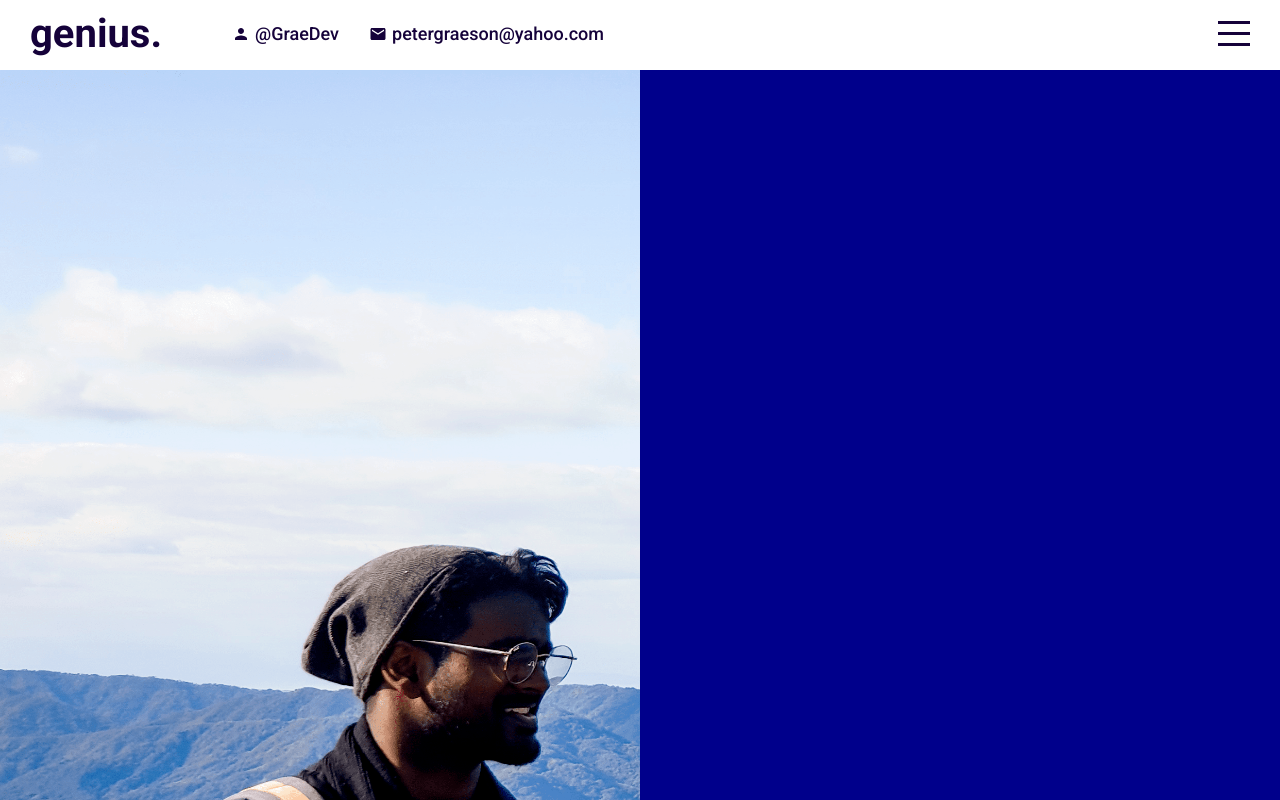
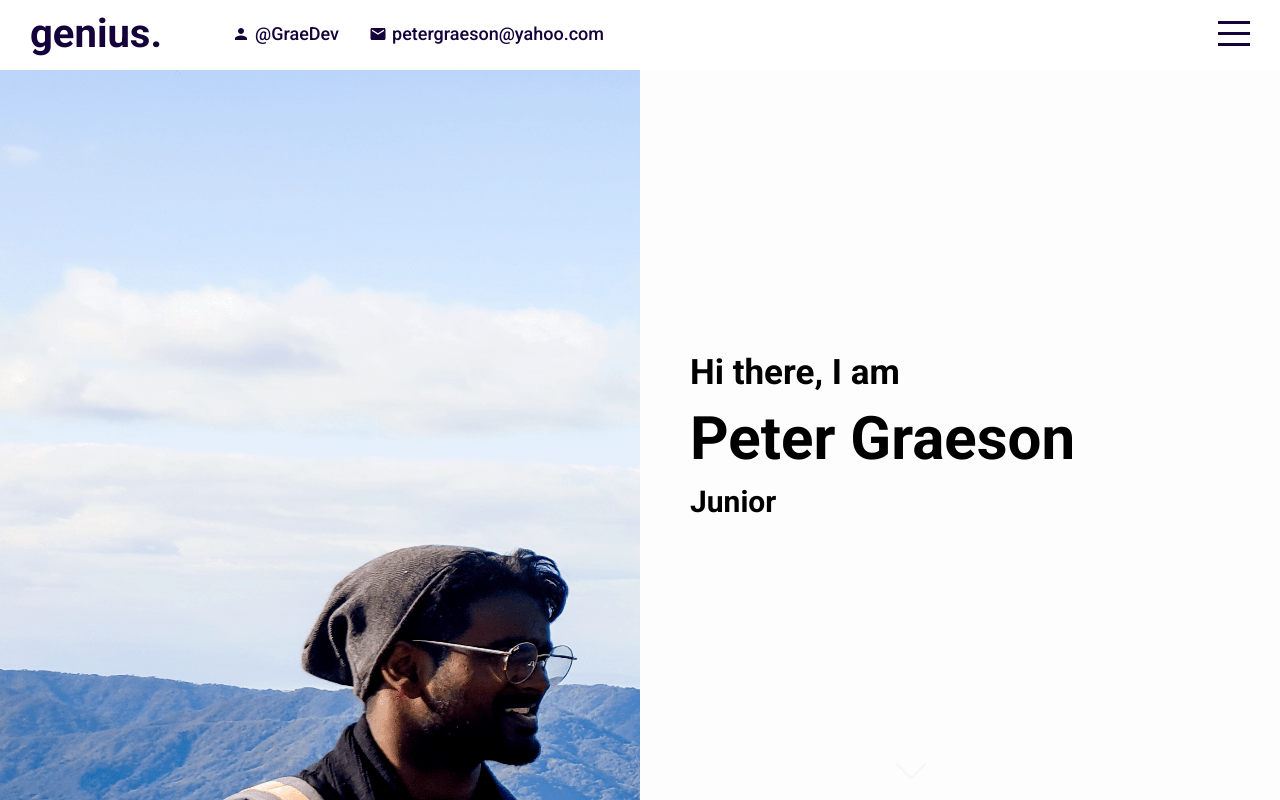
Before and after one commit to TheGraeDev/portfolio, a React (Create React App) app: page / in a window 1280 px wide. Built offline with nearby package versions, Linux system fonts and the light colour scheme.

Commit message:
Updating the animation for intro
A small animation sequence for the intro page that would highlight to the users to go down the page

```diff
--- a/src/components/intro/Intro.jsx
+++ b/src/components/intro/Intro.jsx
@@ -2,14 +2,26 @@
 
 export default function Intro() {
     return (
-        <div className="intro" id="intro">
-            <div className="left">
+        <div className="intro" id="intro">{/* This is the intro element that defines the whole page*/}
+            <div className="left"> {/*within in the intro element there is a left element stored in there */}
                 <div className="imageContainer">
-                    <img src="assets/portfolio_picture.png" alt="" />
+                    <img src="assets/portfolio_picture.png" alt="" />{/*and within that element is an another element which holds the image we use */}
                 </div>
             </div>
-            <div className="right"></div>
+            <div className="right">{/*This section is the right side of the page we are working on */}
+                <div className="wrapper">{/*within this section there is a wrapper class that is basically introducing myself as a junior developer */}
+                    <h2>Hi there, I am</h2>
+                    <h1>Peter Graeson</h1>{/*h1 tends to be the main title and any incriment of that becomes smaller in size */}
+                    <h3>Junior<span></span></h3>
+                </div>
+                <a href="#portfolio"> {/*This is an anchor element that pretains to the portfolio section of our website */}
+                    <img src="assets/down.png" alt="" /> {/*within in the anchor element we are using an arrow pointed down image */}
+                </a>
+            </div>
 
         </div>
     )
 }
+// additionall comments
+// if you want to create a class quickly use the . and the name for the class for example .hello will create --> <div className="hello"></div>
+// granted this only works if you are using the ES7+ React extension
--- a/src/components/intro/intro.scss
+++ b/src/components/intro/intro.scss
@@ -1,31 +1,65 @@
-.intro{
-
-    background-color: rgb(253, 253, 253); //base colour for the background so this is the standard colour for this section
+.intro {
+  background-color: rgb(253,253,253); //base colour for the background so this is the standard colour for this section
   display: flex; // this defines that the container is a flex container
 
-    .left{// i believe this is calling the class that was created in the intro.jsx file called "left"
+  .left {
+    // i believe this is calling the class that was created in the intro.jsx file called "left"
     flex: 0.5; //flex basically controls how the item we created fills the space we created; in this case it occupies half
     overflow: hidden; //if the image is overflowing this hides that and only shows a set part of the image
 
-        .imageContainer{
+    .imageContainer {
       // this section practically contains the size of the image and you can control its height and width
       width: 1000px;
       height: 1000px;
 
-            img{ //gives you finer control of the image itself so you can edit it to fit the square as you see fit
+      img {
+        //gives you finer control of the image itself so you can edit it to fit the square as you see fit
         width: 100%;
         height: 90%; // reduced the size down due to the image being a little to tall
       }
-
     }
   }
 
-    .right{
+  .right {
     flex: 0.5; // it controls how much space is used in the area we have created
-        background-color: darkblue; // changes the right side base colour of the same section into darkblue
+    position: relative;
+
+    .wrapper {
+      width: 100%;
+      height: 100%;
+      padding-left: 50px; // adds 50 px space between the border and content on the left side
+      display: flex; // this defines that the container is a flex container
+      flex-direction: column; // The flex container is facing in a column like direction
+      justify-content: center; // This brings the content more into the center
+
+      h1 {
+        font-size: 60px;
+        margin: 10px 0; // Top and bottom margins are 10px, while left and right are 0
+      }
+      h2 {
+        font-size: 35px;
+      }
+      h3 {
+        font-size: 30px;
+      }
     }
 
+    a {
+      position: absolute;
+      bottom: 10px;
+      left: 40%;
 
+      img {
+        width: 30px;
+        animation: arrowBlink 2s infinite;
+      }
 
-
+      @keyframes arrowBlink{
+          100%
+          {
+              opacity: 0;
           }
+      }
+    }
+  }
+}
```
Also changed, not shown: public/assets/down.png (added). Lines whose indentation alone changed are shown as unchanged.
